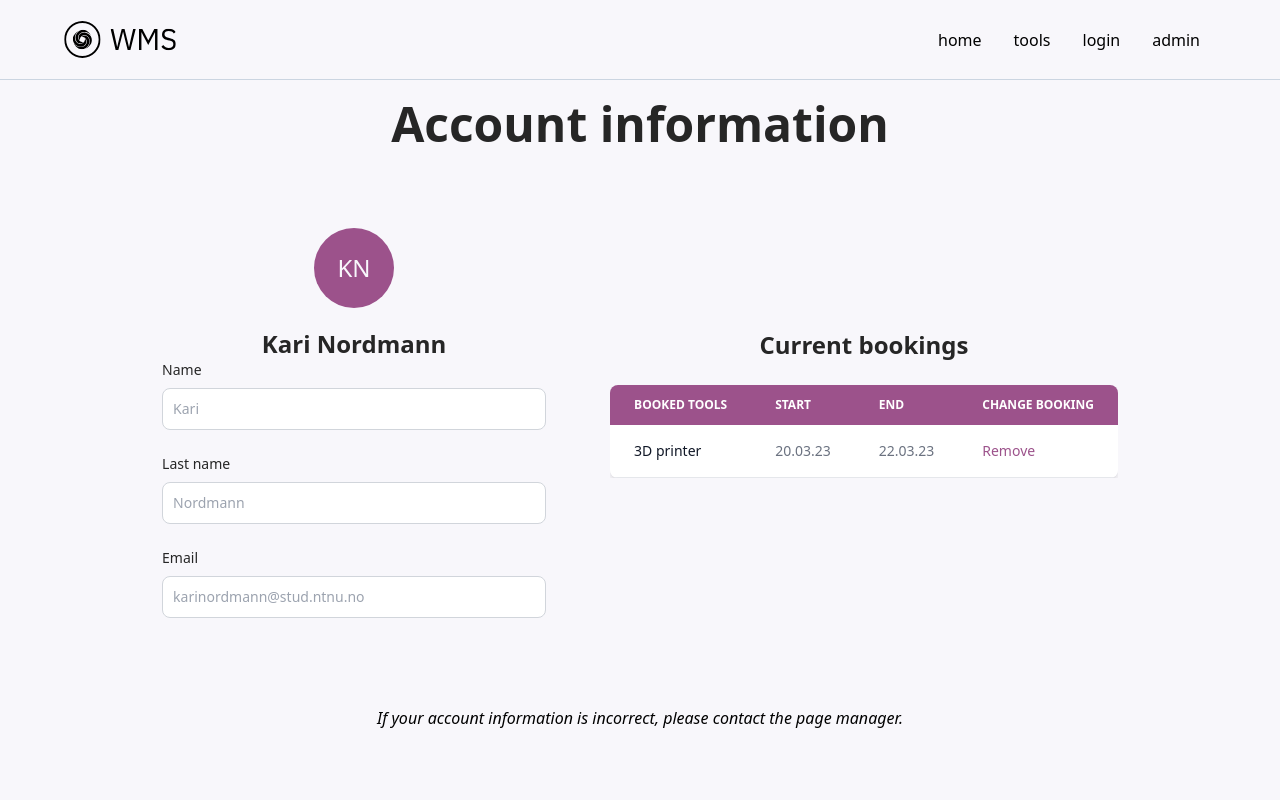
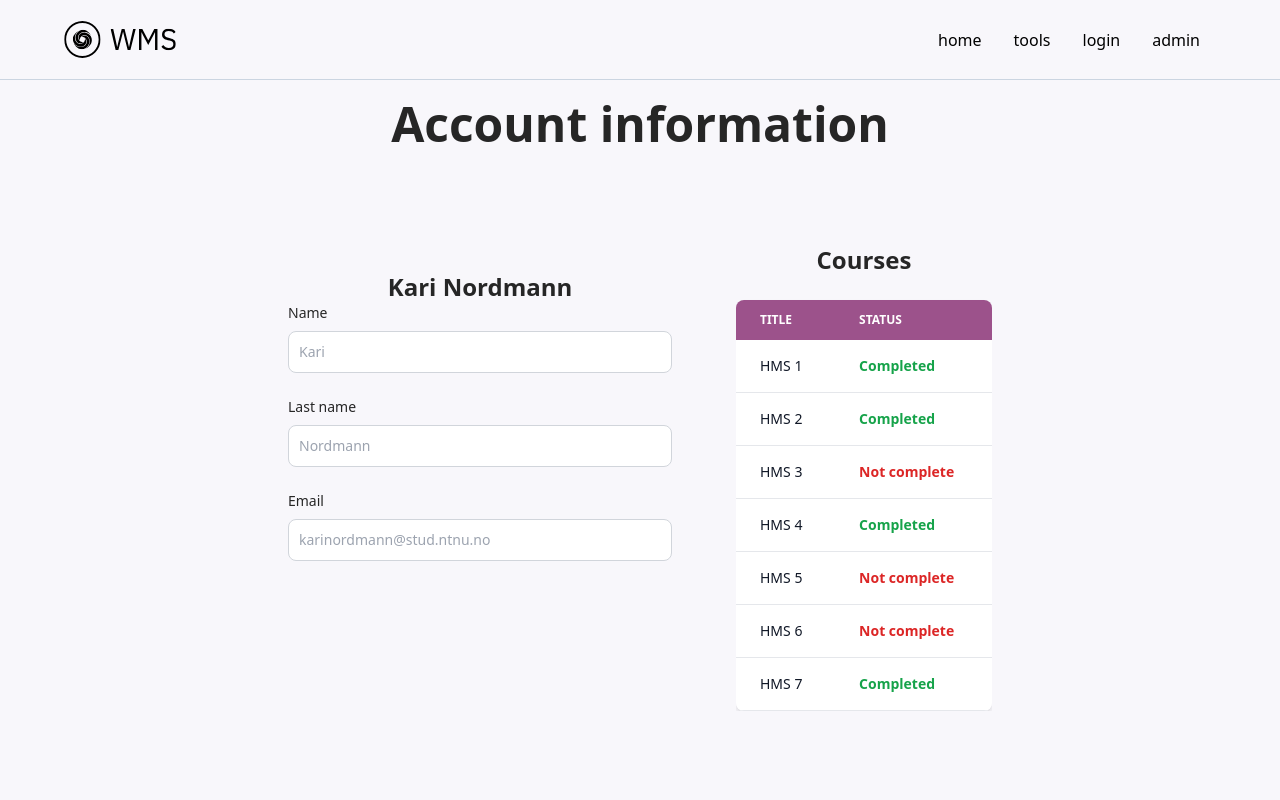
Before and after one commit to tijohans/WorkshopManagementSystem, a React (Vite) app in the folder app/: page /userpage in a window 1280 px wide. Shown: the top 800 px of the page. Built offline with nearby package versions, Linux system fonts and the light colour scheme.

Commit message:
Made changes to the user page

```diff
--- /dev/null
+++ b/app/src/components/CheckList.jsx
@@ -0,0 +1,67 @@
+import React, { ReactNode, useState } from 'react'
+import Button from './Button'
+
+
+export default function CheckList() {
+
+  return (
+
+<div>
+
+      <h3 className="text-2xl font-bold text-eerie-black flex flex-col justify-center items-center mt-5">Courses</h3>
+<ul class="w-48 text-sm font-medium text-gray-900 bg-white border border-gray-200 rounded-lg  ">
+    <li class="w-full border-b border-gray-200 rounded-t-lg ">
+        <div class="flex items-center pl-3">
+            <input id="vue-checkbox" type="checkbox" value="" class="w-4 h-4  border-gray-300 rounded     "/>
+            <label for="vue-checkbox" class="w-full py-3 ml-2 text-sm font-medium text-gray-900 ">HMS 1</label>
+        </div>
+    </li>
+
+
+    <li class="w-full border-b border-gray-200 rounded-t-lg ">
+        <div class="flex items-center pl-3">
+            <input id="vue-checkbox" type="checkbox" value="" class="w-4 h-4  border-gray-300 rounded     "/>
+            <label for="vue-checkbox" class="w-full py-3 ml-2 text-sm font-medium text-gray-900 ">HMS 2</label>
+        </div>
+    </li>
+
+    <li class="w-full border-b border-gray-200 rounded-t-lg ">
+        <div class="flex items-center pl-3">
+            <input id="vue-checkbox" type="checkbox" value="" class="w-4 h-4  border-gray-300 rounded     "/>
+            <label for="vue-checkbox" class="w-full py-3 ml-2 text-sm font-medium text-gray-900 ">HMS 3</label>
+        </div>
+    </li>
+
+    <li class="w-full border-b border-gray-200 rounded-t-lg ">
+        <div class="flex items-center pl-3">
+            <input id="vue-checkbox" type="checkbox" value="" class="w-4 h-4  border-gray-300 rounded     "/>
+            <label for="vue-checkbox" class="w-full py-3 ml-2 text-sm font-medium text-gray-900 ">HMS 4</label>
+        </div>
+    </li>
+
+    <li class="w-full border-b border-gray-200 rounded-t-lg ">
+        <div class="flex items-center pl-3">
+            <input id="vue-checkbox" type="checkbox" value="" class="w-4 h-4  border-gray-300 rounded     "/>
+            <label for="vue-checkbox" class="w-full py-3 ml-2 text-sm font-medium text-gray-900 ">HMS 5</label>
+        </div>
+    </li>
+
+    <li class="w-full border-b border-gray-200 rounded-t-lg ">
+        <div class="flex items-center pl-3">
+            <input id="vue-checkbox" type="checkbox" value="" class="w-4 h-4 text-grey-200 border-gray-300 rounded     "/>
+            <label for="vue-checkbox" class="w-full py-3 ml-2 text-sm font-medium text-gray-900 ">HMS 6</label>
+        </div>
+    </li>
+
+    <li class="w-full border-b border-gray-200 rounded-t-lg ">
+        <div class="flex items-center pl-3">
+            <input id="vue-checkbox" type="checkbox" value="" class="w-4 h-4  border-gray-300 rounded     "/>
+            <label for="vue-checkbox" class="w-full py-3 ml-2 text-sm font-medium text-gray-900 ">HMS 7</label>
+        </div>
+    </li>
+</ul>
+
+   </div>
+
+  )
+}
--- /dev/null
+++ b/app/src/components/CourseTable.jsx
@@ -0,0 +1,120 @@
+import axios from 'axios'
+import { useEffect, useState } from 'react'
+import { Link } from 'react-router-dom'
+import ReactLoading from 'react-loading'
+
+
+export default function CourseTable() {
+
+    return (
+
+<div className="relative overflow-x-auto mb-10 md:bottom-36 ">
+<h2 className="text-2xl font-bold text-eerie-black flex flex-col justify-center items-center md:mt-40">Courses</h2>
+<div className="relative overflow-x-auto shadow-md rounded-lg  mt-6">
+    <table className="md:w-64 text-sm text-left    ">
+        <thead className="text-xs text-white uppercase bg-plum ">
+            <tr >
+                <th scope="col" class="px-6 py-3">
+                    Title
+                </th>
+                <th scope="col" class="px-6 py-3">
+                    Status
+                </th>
+
+
+
+
+            </tr>
+        </thead>
+
+
+        <tbody>
+            <tr className="bg-white border-b hover:bg-ghost-white  ">
+                <th scope="row" className="px-6 py-4 font-light text-gray-900 whitespace-nowrap   ">
+                  HMS 1
+                </th>
+
+
+                <td class="px-6 py-4 text-green-600 font-bold" >
+                    Completed
+                </td>
+            </tr>
+
+            <tr className="bg-white border-b hover:bg-ghost-white  ">
+                <th scope="row" className="px-6 py-4 font-light text-gray-900 whitespace-nowrap  ">
+                  HMS 2
+                </th>
+
+
+                <td class="px-6 py-4 text-green-600 font-bold">
+                    Completed
+                </td>
+            </tr>
+
+            <tr className="bg-white border-b hover:bg-ghost-white  ">
+                <th scope="row" className="px-6 py-4 font-light text-gray-900 whitespace-nowrap  ">
+                  HMS 3
+                </th>
+
+
+                <td class="px-6 py-4 text-red-600 font-bold">
+                   Not complete
+                </td>
+            </tr>
+
+            <tr className="bg-white border-b hover:bg-ghost-white  ">
+                <th scope="row" className="px-6 py-4 font-light text-gray-900 whitespace-nowrap  ">
+                  HMS 4
+                </th>
+
+
+                <td class="px-6 py-4 text-green-600 font-bold">
+                    Completed
+                </td>
+            </tr>
+
+            <tr className="bg-white border-b hover:bg-ghost-white  ">
+                <th scope="row" className="px-6 py-4 font-light text-gray-900 whitespace-nowrap  ">
+                  HMS 5
+                </th>
+
+
+                <td class="px-6 py-4 text-red-600 font-bold">
+                    Not complete
+                </td>
+            </tr>
+
+            <tr className="bg-white border-b hover:bg-ghost-white  ">
+                <th scope="row" className="px-6 py-4 font-light text-gray-900 whitespace-nowrap  ">
+                  HMS 6
+                </th>
+
+
+                <td class="px-6 py-4 text-red-600 font-bold">
+                   Not complete
+                </td>
+            </tr>
+
+            <tr className="bg-white border-b hover:bg-ghost-white  ">
+                <th scope="row" className="px-6 py-4 font-light text-gray-900 whitespace-nowrap  ">
+                  HMS 7
+                </th>
+
+
+                <td class="px-6 py-4 text-green-600 font-bold">
+                    Completed
+                </td>
+            </tr>
+        </tbody>
+    </table>
+</div>
+
+
+
+</div>
+
+    );
+
+
+
+}
--- a/app/src/components/UserInfo.jsx
+++ b/app/src/components/UserInfo.jsx
@@ -5,22 +5,20 @@ import Button from './Button'
 export default function UserInfo() {
 
   return (
+    <>
 
-
-    <form className="flex flex-col justify-center items-center mb-16">
-
-      <div className="text-2xl inline-flex items-center justify-center w-20 h-20 overflow-hidden bg-plum rounded-full  ">
-        <span className="font-medium text-ghost-white ">KN</span>
-      </div>
+    <div className="flex flex-col justify-center   ">
+    <form className="flex flex-col justify-center mb-10 md:mb-72 h-fit">
 
       <h3 className="text-2xl font-bold text-eerie-black flex flex-col justify-center items-center mt-5">Kari Nordmann</h3>
+
 
       <div className="mb-6 w-96">
         <label htmlFor="name" className="block mb-2 text-sm font-medium text-eerie-black ">Name</label>
         <input type="name" id="disabled-input" aria-label="disabled input" className="bg-white border border-gray-300 text-eerie-black text-sm rounded-lg focus:ring-robin-egg-blue focus:border-robin-egg-blue block w-full p-2.5 cursor-not-allowed" disabled readonly placeholder="Kari" required />
       </div>
 
-      <div className="mb-6 w-96  ">
+      <div className="mb-6 w-96 ">
         <label htmlFor="lname" className="block mb-2 text-sm font-medium text-eerie-black ">Last name</label>
         <input type="name" id="lname" className="bg-white border border-gray-300 text-eerie-black text-sm rounded-lg focus:ring-robin-egg-blue focus:border-robin-egg-blue block w-full p-2.5 cursor-not-allowed" disabled readonly placeholder="Nordmann" required />
       </div>
@@ -31,7 +29,17 @@ export default function UserInfo() {
       </div>
 
 
-    </form>
+      </form>
+</div>
+
+</>
+
+
+
+
+
+
+
 
   )
 }
--- a/app/src/components/UserTable.jsx
+++ b/app/src/components/UserTable.jsx
@@ -8,8 +8,8 @@ export default function UserTable() {
 
     return (
 
-<div className="relative overflow-x-auto md:bottom-36 ">
-<h2 className="text-2xl font-bold text-eerie-black flex flex-col justify-center items-center md:mt-40">Current bookings</h2>
+<div className="relative overflow-x-auto  ">
+<h2 className="text-2xl font-bold text-eerie-black flex flex-col justify-center items-center">My bookings</h2>
 <div className="relative overflow-x-auto shadow-md sm:rounded-lg mt-6">
     <table className="w-full text-sm text-left text-gray-500  ">
         <thead className="text-xs text-white uppercase bg-plum ">
@@ -18,11 +18,15 @@ export default function UserTable() {
                     Booked tools
                 </th>
                 <th scope="col" class="px-6 py-3">
-                    Start
+                    Date
                 </th>
 
                 <th scope="col" class="px-6 py-3">
-                    End
+                    Start time
+                </th>
+
+                <th scope="col" class="px-6 py-3">
+                    End time
                 </th>
 
                 <th scope="col" class="px-6 py-3">
@@ -40,7 +44,12 @@ export default function UserTable() {
                 </td>
 
                 <td class="px-6 py-4">
-                  22.03.23
+                 12:00
+                </td>
+
+
+                <td class="px-6 py-4">
+                  17:00
                 </td>
 
                 <td class="px-6 py-4">
@@ -49,7 +58,11 @@ export default function UserTable() {
             </tr>
         </tbody>
     </table>
-</div></div>
+</div>
+
+
+
+</div>
 
     );
 
--- a/app/src/pages/UserPage.jsx
+++ b/app/src/pages/UserPage.jsx
@@ -2,23 +2,35 @@ import React, { useState, useEffect } from 'react'
 import axios from 'axios'
 import Button from '../components/Button'
 import UserInfo from '../components/UserInfo'
-
+import CheckList from '../components/CheckList'
 import UserTable from '../components/UserTable'
+import CourseTable from '../components/CourseTable'
 
 export default function UserPage() {
 
     return (
         <>
-           <h1 className="flex  md:flex-column justify-center items-center text-4xl md:text-5xl font-bold text-eerie-black mb-20">Account information</h1>
-        <div className="md:flex  md:flex-column justify-center items-center md:space-x-16">
+           <h1 className="flex  md:flex-column justify-center  text-4xl md:text-5xl font-bold text-eerie-black mb-20">Account information</h1>
+        <div className="md:flex  md:flex-column justify-center  md:space-x-16">
 
             <UserInfo />
 
-
-            <UserTable /> {/*Denne UserInfo taggen skal erstattes med Table */}
+   <div className="flex justify-center top-15">
+         <CourseTable />
         </div>
 
-        <p className="italic flex justify-center" >If your account information is incorrect, please contact the page manager. </p>
+
+
+
+
+        </div>
+<div className="md:flex  md:justify-center">
+<UserTable />
+
+    </div>
+
+
+        <p className="italic flex justify-center mt-20" >If your account information is incorrect, please contact the page manager. </p>
 
 
 </>
```
